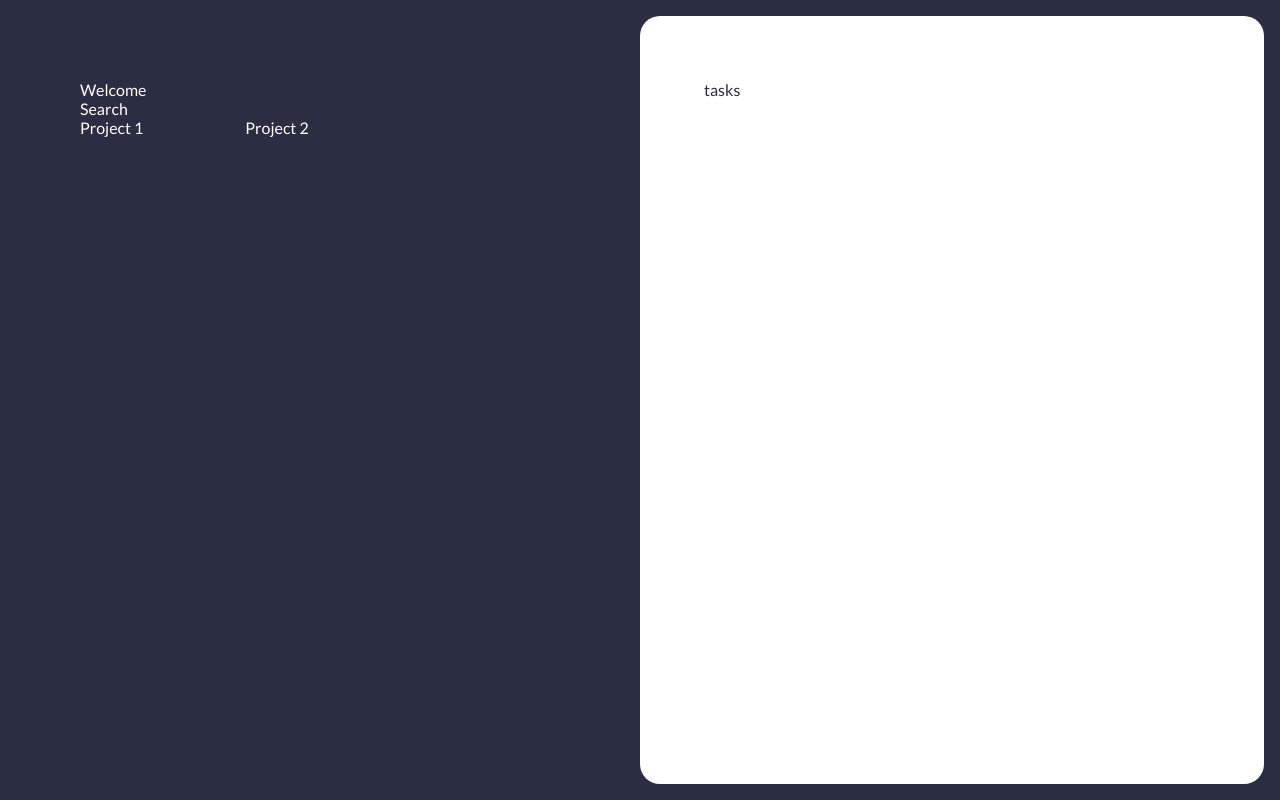
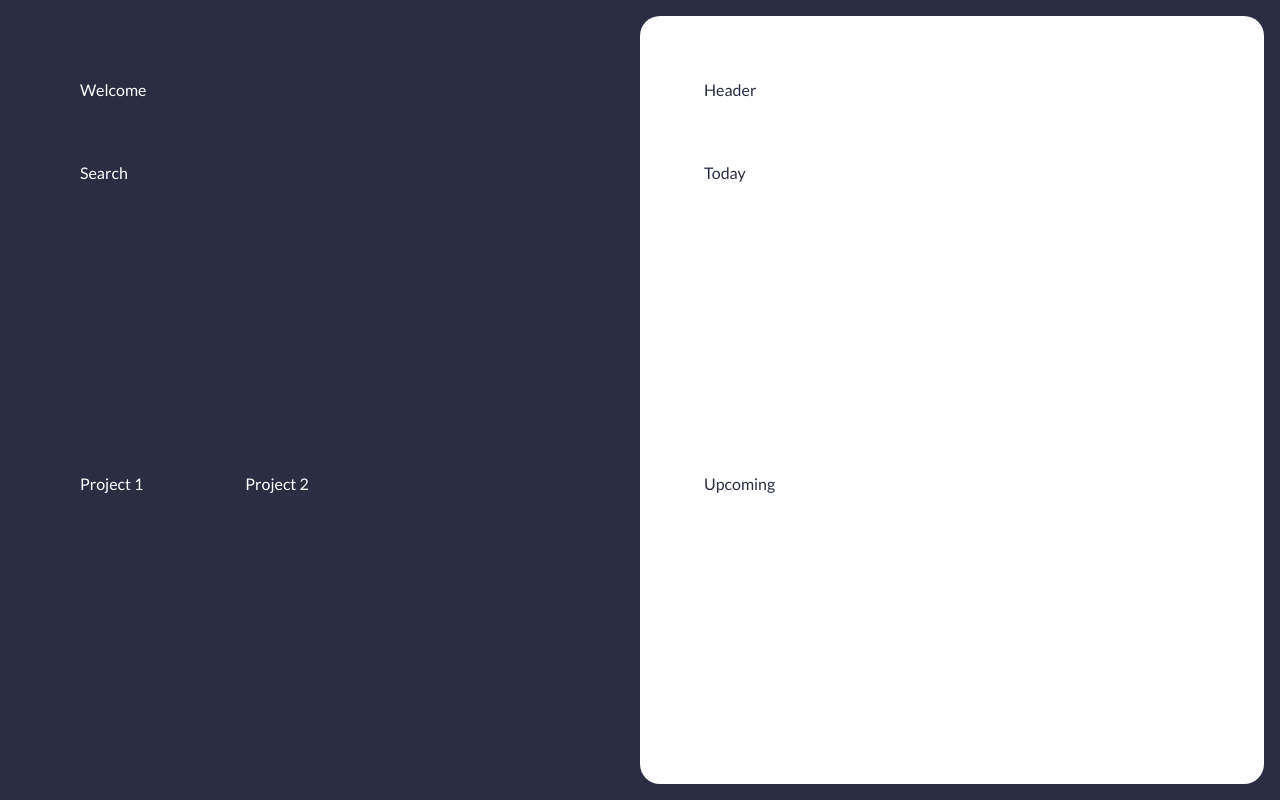
Before and after one commit to deviled-devs/task-manager, a React (Create React App) app: page /projects in a window 1280 px wide. Built offline with nearby package versions, Linux system fonts and the light colour scheme.

Commit message:
grid for project/tasks

```diff
--- a/src/components/Projects/index.tsx
+++ b/src/components/Projects/index.tsx
@@ -18,7 +18,11 @@ const Projects = () => {
           ]}
         />
       </Left>
-      <Right>tasks</Right>
+      <Right>
+        <div>Header</div>
+        <div>Today</div>
+        <div>Upcoming</div>
+      </Right>
     </Layout>
   );
 };
@@ -34,10 +38,16 @@ const Layout = styled.div`
 
 const Left = styled.div`
   padding: 4em;
+  display: grid;
+  grid-gap: 4em;
+  grid-template-rows: min-content;
 `;
 const Right = styled.div`
   background-color: ${({ theme }) => theme.font};
   color: ${({ theme }) => theme.base};
   border-radius: 20px;
   padding: 4em;
+  display: grid;
+  grid-gap: 4em;
+  grid-template-rows: min-content;
 `;
```
